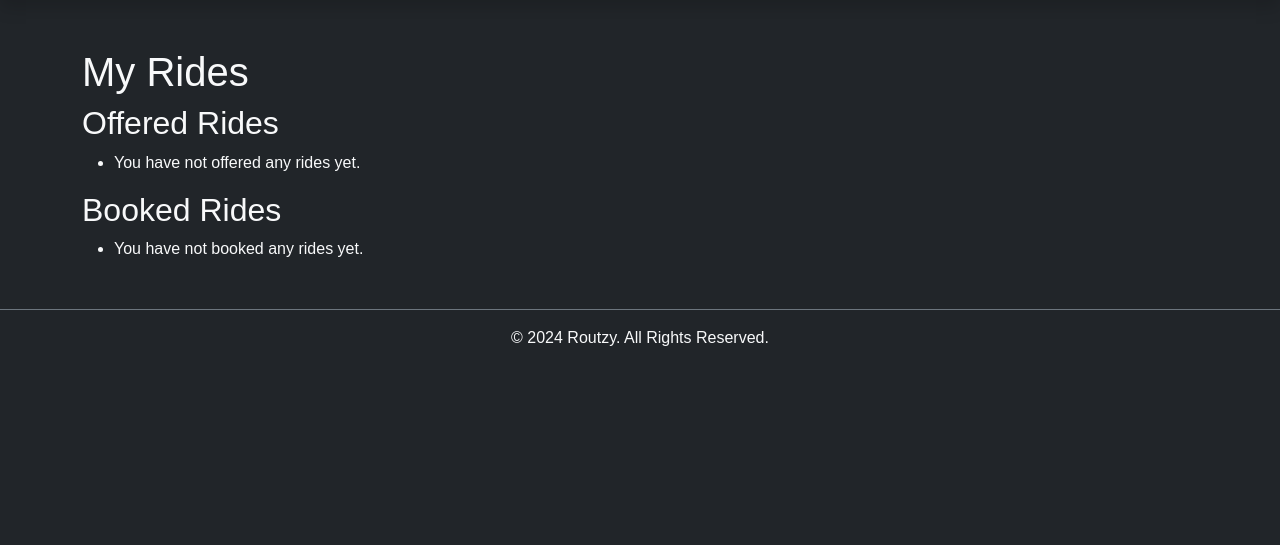
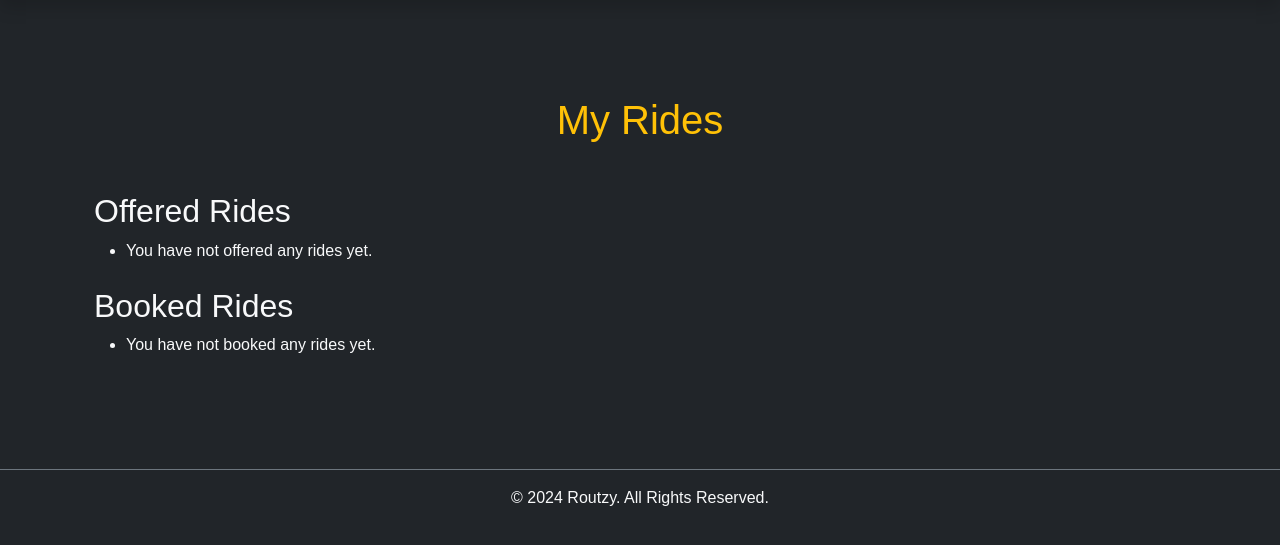
Before and after one commit to harsh-thite/Routzy, a Django app: page /rides/my-rides/ in a window 1280 px wide. Shown: the part 69-614 px from the top of the page. Run offline with Django 5.2, Linux system fonts and the light colour scheme; a user stored in the database is signed in; data that the repository does not hold is empty.

Commit message:
Some updates.

```diff
--- a/routzy/templates/rides/my_rides.html
+++ b/routzy/templates/rides/my_rides.html
@@ -1,9 +1,10 @@
 {% extends 'base.html' %}
 
 {% block content %}
-<h1>My Rides</h1>
+<div class="container py-5">
+    <h1 class="text-warning text-center mb-5">My Rides</h1>
 
-<h2>Offered Rides</h2>
+    <h2 class="text-light">Offered Rides</h2>
     <ul>
         {% for ride in offered_rides %}
         <li>
@@ -16,16 +17,21 @@
         {% endfor %}
     </ul>
 
-<h2>Booked Rides</h2>
+    <h2 class="text-light mt-4">Booked Rides</h2>
     <ul>
         {% for booking in booked_rides %}
         <li>
             <a href="{% url 'ride_details' booking.ride.id %}">
                 {{ booking.ride.start_location }} to {{ booking.ride.end_location }} - {{ booking.ride.cost_per_seat }} per seat
             </a>
+            <form method="post" action="{% url 'cancel_booking' booking.id %}">
+                {% csrf_token %}
+                <button type="submit" class="btn btn-danger mt-2">Cancel Booking</button>
+            </form>
         </li>
         {% empty %}
         <li>You have not booked any rides yet.</li>
         {% endfor %}
     </ul>
+</div>
 {% endblock %}
```
Lines whose indentation alone changed are shown as unchanged.
